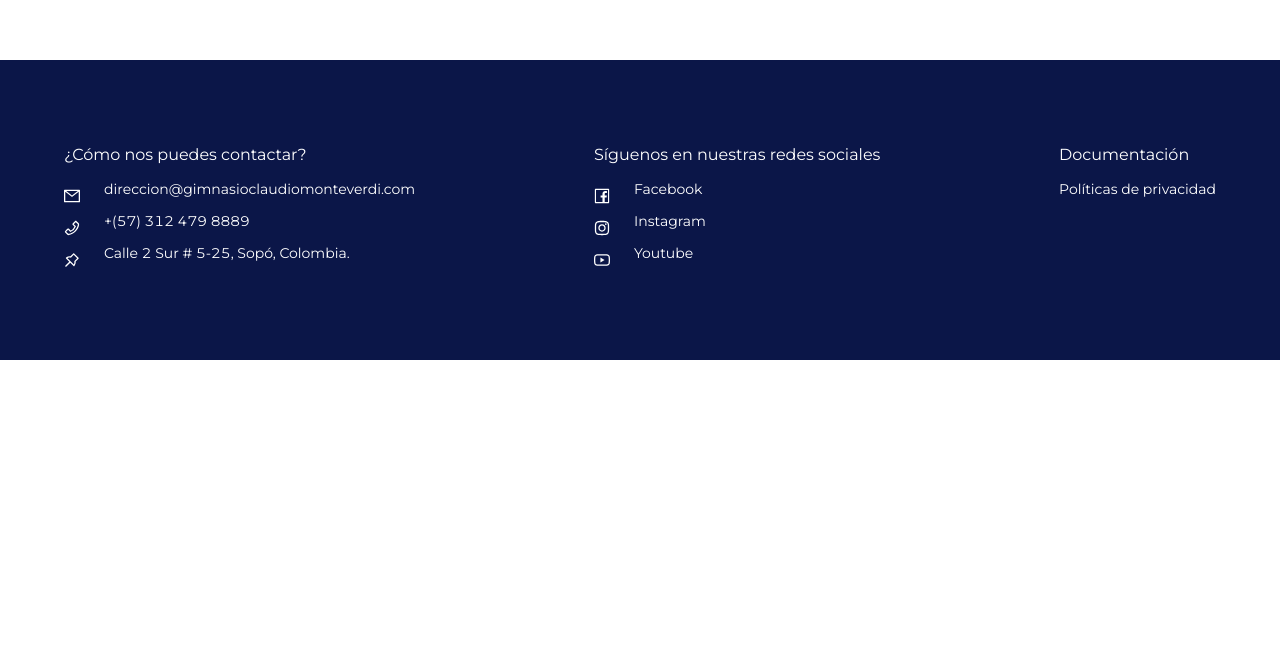
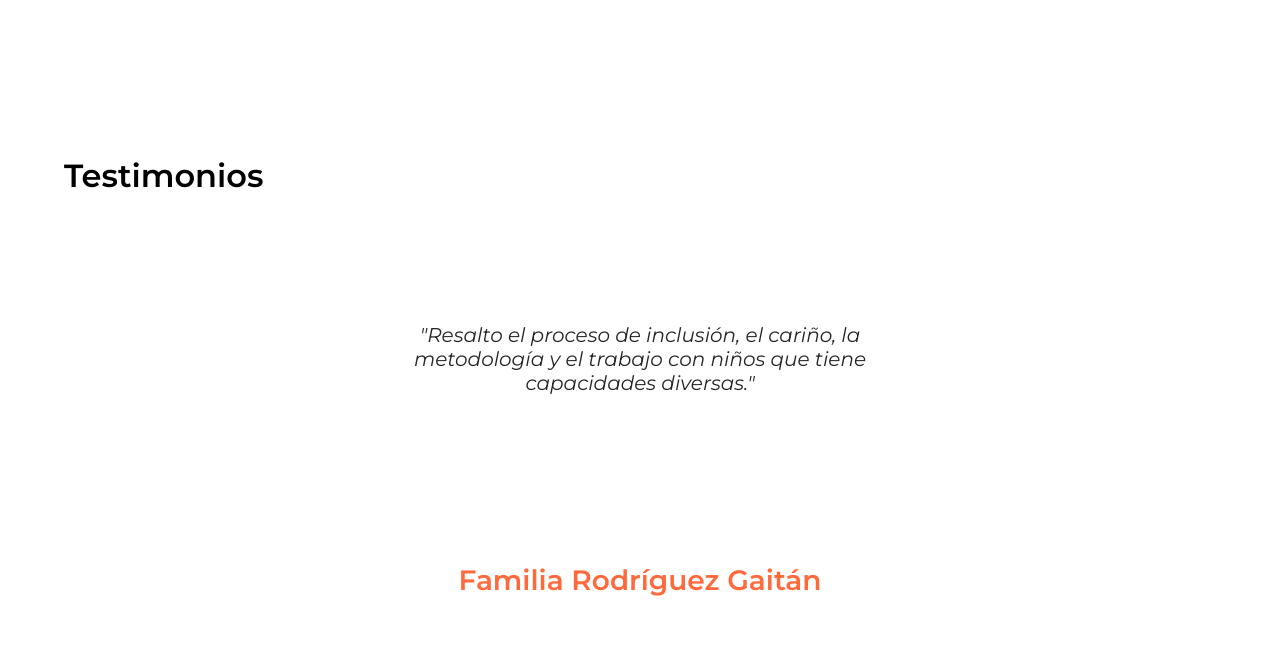
Before and after one commit to camilovegag/gimnasio-claudio-monteverdi, a React (Create React App) app: page / in a window 1280 px wide. Shown: the part 1540-2196 px from the top of the page. Before the commit the page ends 1900 px from the top, so only its background shows below. Built offline with nearby package versions, Linux system fonts and the light colour scheme.

Commit message:
Create testimony page, home page done! 🚀

```diff
--- /dev/null
+++ b/src/components/Home/Testimony/index.jsx
@@ -0,0 +1,13 @@
+import React from "react";
+import styles from "./index.module.css";
+
+const Testimony = (props) => {
+  return (
+    <div className={styles["testimony"]}>
+      <p className={styles["quote"]}>{props.quote}</p>
+      <p className={styles["family"]}>{props.family}</p>
+    </div>
+  );
+};
+
+export default Testimony;
--- /dev/null
+++ b/src/components/Home/Testimony/index.module.css
@@ -0,0 +1,22 @@
+.testimony {
+  align-items: center;
+  display: flex;
+  flex-direction: column;
+  justify-content: center;
+}
+.quote {
+  font-style: italic;
+  font-size: 1.25rem;
+  font-weight: 400;
+  margin-bottom: 3rem;
+  height: 12rem;
+  max-width: 35rem;
+  text-align: center;
+}
+.family {
+  color: #ff693b;
+  font-size: 1.75rem;
+  font-weight: 600;
+  margin-bottom: 4rem;
+  text-align: center;
+}
--- a/src/components/Home/index.jsx
+++ b/src/components/Home/index.jsx
@@ -3,6 +3,7 @@ import styles from "./index.module.css";
 import { Carousel } from "antd";
 import "antd/dist/antd.css";
 import Slide from "./Slide";
+import Testimony from "./Testimony";
 
 const Home = () => {
   return (
@@ -39,7 +40,28 @@ const Home = () => {
         <h3>Modalidad de alternancia</h3>
         <p>Combinamos presencialidad con aprendizaje remoto, cumpliendo protocolos de bioseguridad.</p>
       </section>
-      <section></section>
+      <section className={styles["testimonials"]}>
+        <h2>Testimonios</h2>
+        <Carousel autoplay className={styles["testimonials-carousel"]}>
+          <Testimony
+            quote='"Nosotros veníamos de un modelo homeschool, y llegamos al Monteverdi. Nos gustó la calidad humana, el buen trato de todos los  integrantes de la institución, veo a los niños tranquilos y alegres,  y eso nos hace sentir que estamos en el mejor lugar."'
+            family="Familia Castro Méndez"
+          />
+          <Testimony quote='"Resalto el proceso de inclusión, el cariño, la metodología y el trabajo con niños que tiene capacidades diversas."' family="Familia Rodríguez Gaitán" />
+          <Testimony
+            quote='"Me gusta mucho el trabajo enfocado en el desarrollo de las inteligencias múltiples. Los niños no están encasillados pues reconocen sus habilidades propias y particulares. La tranquilidad de saber que están en un lugar donde está feliz y bien cuidado."'
+            family="Familia Vásquez Marín"
+          />
+          <Testimony
+            quote='"Se rescata la calidez humana, el acompañamiento de las docentes para que cada estudiante logre aprender. La utilización de diferentes estrategias para que aprendan de manera significativa, estimula la creatividad y fortalece los talentos de los niños"'
+            family="Familia Barrera Peñaranda"
+          />
+          <Testimony
+            quote='"Estamos contentos y satisfechos porque el colegio ha sabido responder muy bien a los cambios que ha exigido la pandemia, tiene bases sólidas y muy claras."'
+            family="Familia Rodríguez Sarmiento"
+          />
+        </Carousel>
+      </section>
     </main>
   );
 };
--- a/src/components/Home/index.module.css
+++ b/src/components/Home/index.module.css
@@ -1,3 +1,7 @@
+main {
+  position: relative;
+}
+
 /* Schedule */
 .schedule {
   height: 100vh;
@@ -9,7 +13,6 @@
   font-weight: 600;
   margin-bottom: 4rem;
 }
-
 .schedule h3 {
   color: #ff693b;
   font-size: 1.75rem;
@@ -23,24 +26,48 @@
   margin-bottom: 2rem;
   max-width: 31rem;
 }
+/* Testimonials */
+
+.testimonials {
+  display: flex;
+  flex-direction: column;
+  height: 100vh;
+  padding: 15rem 6rem;
+}
+.testimonials h2 {
+  color: #000;
+  font-size: 2rem;
+  font-weight: 600;
+  margin-bottom: 8rem;
+}
+
+.testimonials-carousel {
+  display: flex;
+  align-items: center;
+  justify-content: center;
+}
 
 @media (max-width: 1920px) {
-  .schedule {
+  .schedule,
+  .testimonials {
     padding: 15rem 9rem;
   }
 }
 @media (max-width: 1440px) {
-  .schedule {
+  .schedule,
+  .testimonials {
     padding: 9rem 6rem;
   }
 }
 @media (max-width: 1366px) {
-  .schedule {
+  .schedule,
+  .testimonials {
     padding: 6rem 4rem;
   }
 }
 @media (max-width: 414px) {
-  .schedule {
+  .schedule,
+  .testimonials {
     padding: 6rem 2rem;
   }
   .slide p {
@@ -48,7 +75,8 @@
   }
 }
 @media (max-width: 375px) {
-  .schedule {
+  .schedule,
+  .testimonials {
     padding: 5rem 1.2rem;
   }
 }
```
